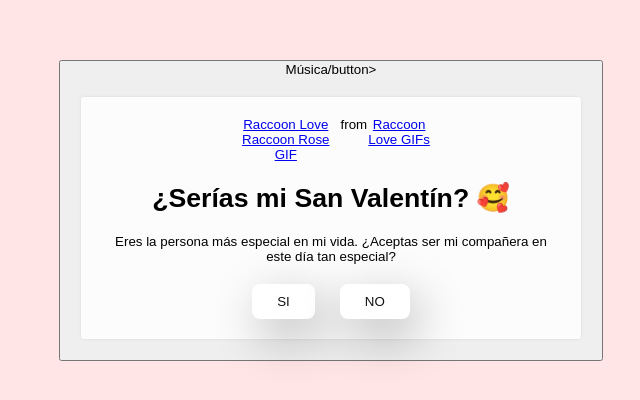
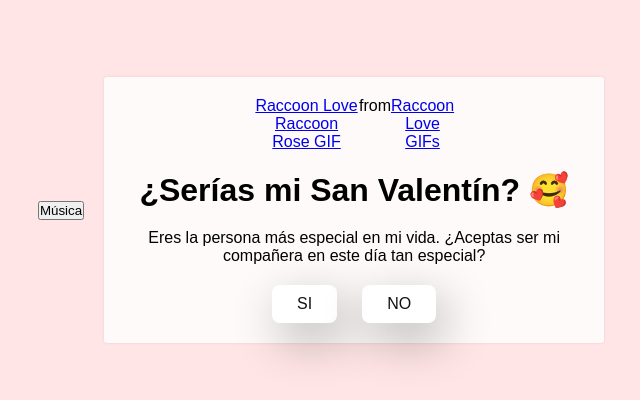
Before and after one commit to Wolfie96xd/Wolfie96xd.github.io, a plain HTML site: page index.html in a window 1280 px wide. Shown: the part 190-590 px from the top of the page, without its empty margins (309-949 px from the left). Drawn offline with Linux system fonts and the light colour scheme; a script that the page names is missing.

Commit message:
Update index.html

```diff
--- a/index.html
+++ b/index.html
@@ -13,7 +13,7 @@
         Tu navegador no soporta el elemento de audio.
     </audio>
 
-    <button id="play-music">Música/button>
+    <button id="play-music">Música</button>
 
 
     <div class="container">
```
